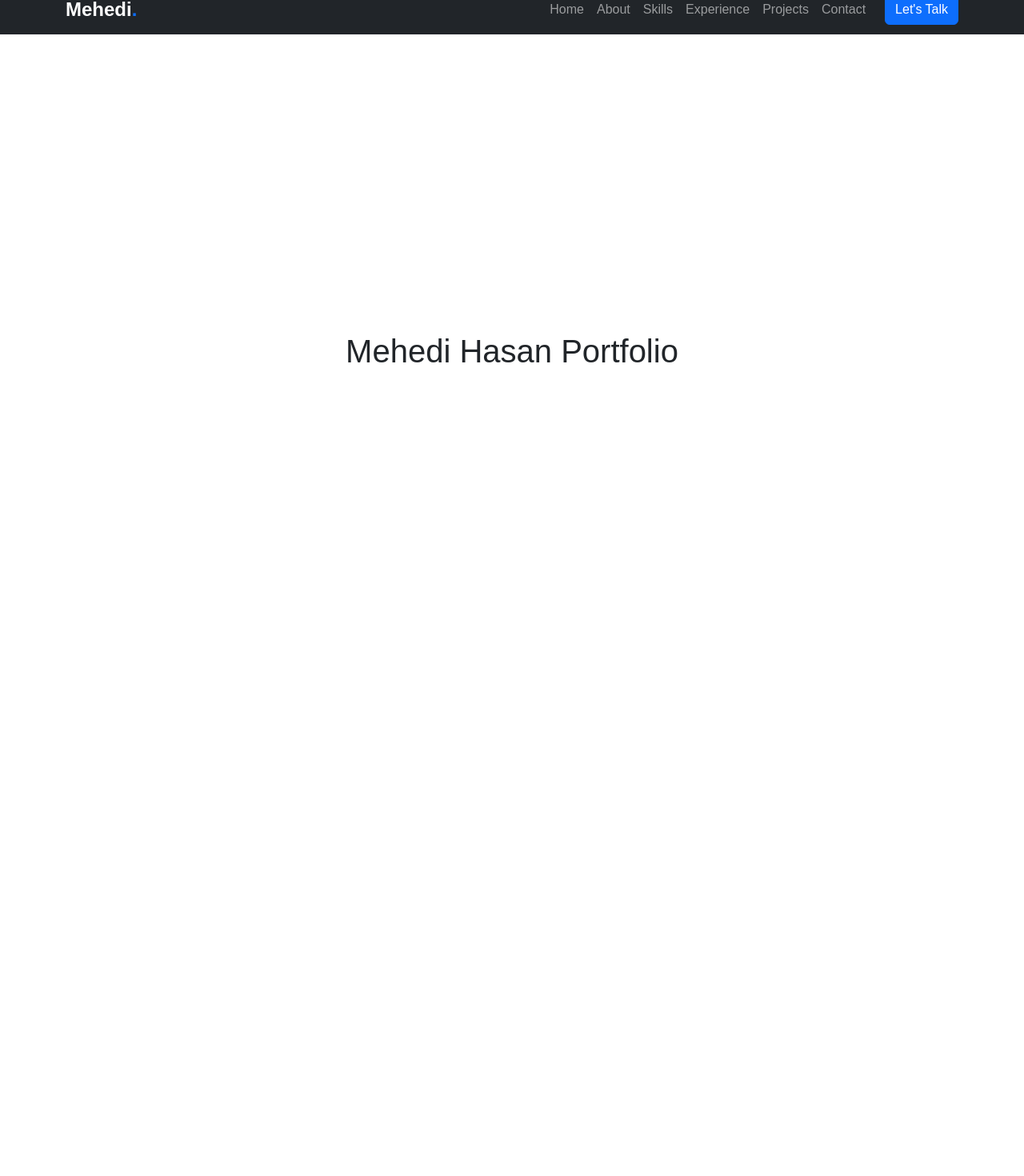
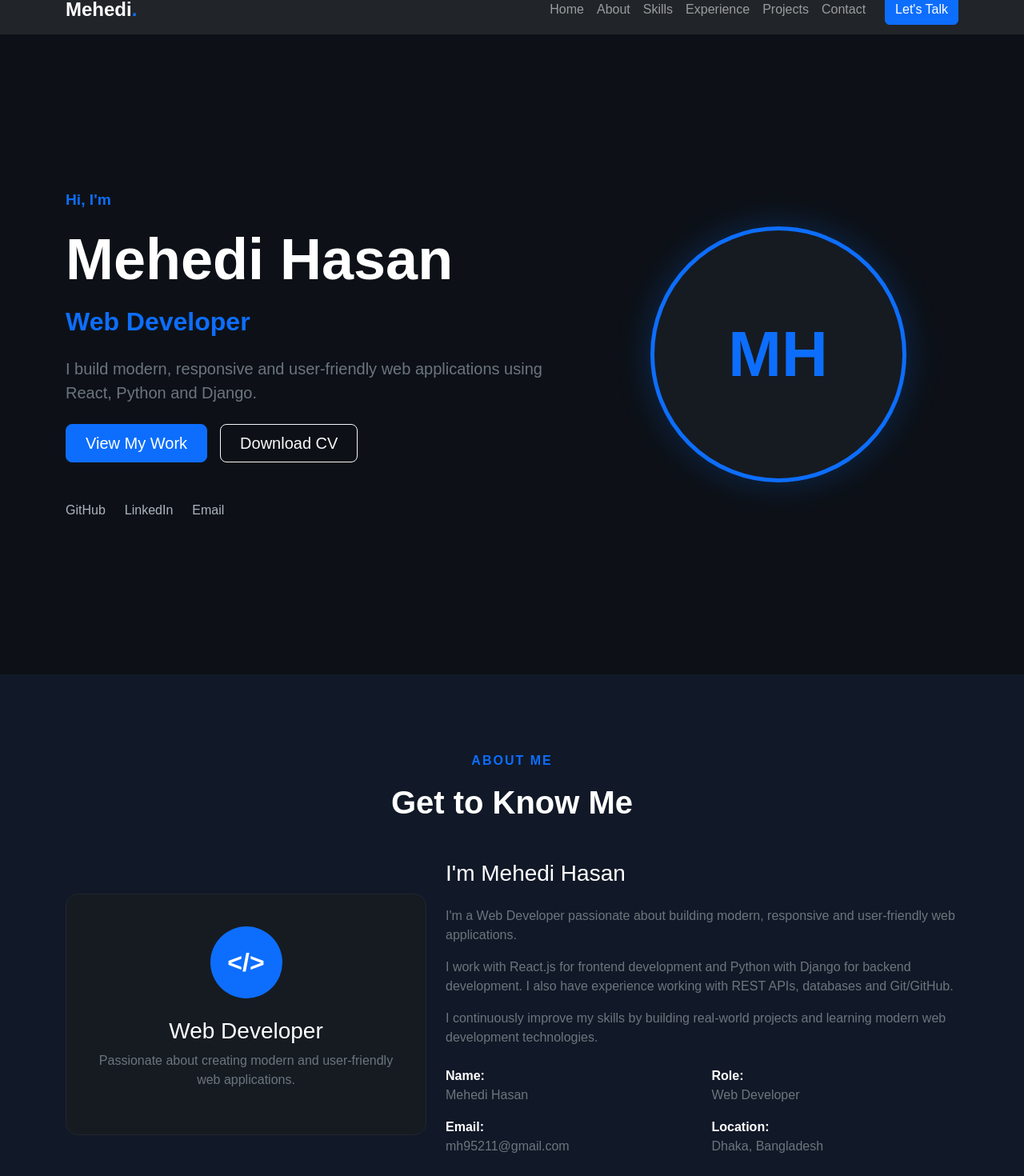
Before and after one commit to mehedi3635/mehedi-portfolio, a React (Vite) app: page / in a window 1280 px wide. Shown: the part 19-1489 px from the top of the page at 80% size. Before the commit the page ends 862 px from the top, so only its background shows below. Built offline with nearby package versions, Linux system fonts and the light colour scheme.

Commit message:
Add about section

```diff
--- a/src/App.jsx
+++ b/src/App.jsx
@@ -1,17 +1,13 @@
 import Navbar from "./components/Navbar";
+import Hero from "./components/Hero";
+import About from "./components/About";
 
 function App() {
   return (
     <>
       <Navbar />
-
-      <section
-        id="home"
-        style={{ height: "100vh" }}
-        className="d-flex align-items-center justify-content-center"
-      >
-        <h1>Mehedi Hasan Portfolio</h1>
-      </section>
+      <Hero />
+      <About />
     </>
   );
 }
--- a/src/components/About.jsx
+++ b/src/components/About.jsx
@@ -1,5 +1,109 @@
 function About() {
-  return <section>About Me</section>
+  return (
+    <section id="about" className="about-section py-5">
+      <div className="container py-5">
+
+        {/* Section Title */}
+        <div className="text-center mb-5">
+          <p className="section-subtitle">ABOUT ME</p>
+
+          <h2 className="section-title">
+            Get to Know Me
+          </h2>
+        </div>
+
+        <div className="row align-items-center">
+
+          {/* Left Side */}
+          <div className="col-lg-5 mb-4 mb-lg-0">
+
+            <div className="about-card">
+              <div className="about-icon">
+                &lt;/&gt;
+              </div>
+
+              <h3 className="mt-4">
+                Web Developer
+              </h3>
+
+              <p className="text-secondary">
+                Passionate about creating modern and
+                user-friendly web applications.
+              </p>
+            </div>
+
+          </div>
+
+          {/* Right Side */}
+          <div className="col-lg-7">
+
+            <h3 className="mb-4">
+              I'm Mehedi Hasan
+            </h3>
+
+            <p className="text-secondary">
+              I'm a Web Developer passionate about building
+              modern, responsive and user-friendly web
+              applications.
+            </p>
+
+            <p className="text-secondary">
+              I work with React.js for frontend development
+              and Python with Django for backend development.
+              I also have experience working with REST APIs,
+              databases and Git/GitHub.
+            </p>
+
+            <p className="text-secondary">
+              I continuously improve my skills by building
+              real-world projects and learning modern web
+              development technologies.
+            </p>
+
+            {/* Info */}
+            <div className="row mt-4">
+
+              <div className="col-sm-6 mb-3">
+                <strong>Name:</strong>
+                <br />
+                <span className="text-secondary">
+                  Mehedi Hasan
+                </span>
+              </div>
+
+              <div className="col-sm-6 mb-3">
+                <strong>Role:</strong>
+                <br />
+                <span className="text-secondary">
+                  Web Developer
+                </span>
+              </div>
+
+              <div className="col-sm-6 mb-3">
+                <strong>Email:</strong>
+                <br />
+                <span className="text-secondary">
+                  mh95211@gmail.com
+                </span>
+              </div>
+
+              <div className="col-sm-6 mb-3">
+                <strong>Location:</strong>
+                <br />
+                <span className="text-secondary">
+                  Dhaka, Bangladesh
+                </span>
+              </div>
+
+            </div>
+
+          </div>
+
+        </div>
+
+      </div>
+    </section>
+  );
 }
 
-export default About
+export default About;
--- a/src/components/Hero.jsx
+++ b/src/components/Hero.jsx
@@ -1,9 +1,98 @@
 function Hero() {
   return (
-    <section>
-      <h1>Hero Section</h1>
+    <section id="home" className="hero-section">
+      <div className="container">
+        <div className="row align-items-center min-vh-100">
+
+          {/* Hero Content */}
+          <div className="col-lg-7">
+
+            <p className="hero-subtitle mb-3">
+              Hi, I'm
+            </p>
+
+            <h1 className="display-2 fw-bold mb-3">
+              Mehedi Hasan
+            </h1>
+
+            <h2 className="hero-title mb-4">
+              Web Developer
+            </h2>
+
+            <p className="lead text-secondary mb-4">
+              I build modern, responsive and user-friendly
+              web applications using React, Python and Django.
+            </p>
+
+            {/* Buttons */}
+            <div className="d-flex flex-wrap gap-3">
+
+              <a
+                href="#projects"
+                className="btn btn-primary btn-lg px-4"
+              >
+                View My Work
+              </a>
+
+              <a
+                href="/Mehedi_Hasan_CV.pdf"
+                className="btn btn-outline-light btn-lg px-4"
+                download
+              >
+                Download CV
+              </a>
+
+            </div>
+
+            {/* Social Links */}
+            <div className="social-links mt-5">
+
+              <a
+                href="https://github.com/mehedi3635"
+                target="_blank"
+                rel="noreferrer"
+                className="text-decoration-none me-4"
+              >
+                GitHub
+              </a>
+
+              <a
+                href="https://www.linkedin.com/in/mehedi-hassan3635/"
+                target="_blank"
+                rel="noreferrer"
+                className="text-decoration-none me-4"
+              >
+                LinkedIn
+              </a>
+
+              <a
+                href="mailto:mh95211@gmail.com"
+                className="text-decoration-none"
+              >
+                Email
+              </a>
+
+            </div>
+
+          </div>
+
+          {/* Profile Image */}
+          <div className="col-lg-5 text-center mt-5 mt-lg-0">
+
+            <div className="hero-image-wrapper">
+
+              <div className="hero-image-placeholder">
+                MH
+              </div>
+
+            </div>
+
+          </div>
+
+        </div>
+      </div>
     </section>
-  )
+  );
 }
 
-export default Hero
+export default Hero;
--- a/src/index.css
+++ b/src/index.css
@@ -5,4 +5,113 @@ html {
 body {
   margin: 0;
   font-family: Arial, sans-serif;
+  background-color: #0d1117;
+  color: #ffffff;
 }
+
+.hero-section {
+  background-color: #0d1117;
+}
+
+.hero-subtitle {
+  color: #0d6efd;
+  font-size: 1.2rem;
+  font-weight: 600;
+}
+
+.hero-title {
+  color: #0d6efd;
+  font-size: 2rem;
+  font-weight: 600;
+}
+
+.social-links a {
+  color: #adb5bd;
+  transition: 0.3s ease;
+}
+
+.social-links a:hover {
+  color: #0d6efd;
+}
+
+.hero-image-wrapper {
+  display: flex;
+  justify-content: center;
+  align-items: center;
+}
+
+.hero-image-placeholder {
+  width: 320px;
+  height: 320px;
+  border-radius: 50%;
+  border: 5px solid #0d6efd;
+  display: flex;
+  align-items: center;
+  justify-content: center;
+  font-size: 5rem;
+  font-weight: bold;
+  color: #0d6efd;
+  background-color: #161b22;
+  box-shadow: 0 0 40px rgba(13, 110, 253, 0.25);
+}
+
+/* About */
+
+.about-section {
+  background-color: #111827;
+}
+
+.section-subtitle {
+  color: #0d6efd;
+  font-weight: 600;
+  letter-spacing: 2px;
+}
+
+.section-title {
+  font-size: 2.5rem;
+  font-weight: 700;
+}
+
+.about-card {
+  padding: 40px;
+  background-color: #161b22;
+  border-radius: 15px;
+  border: 1px solid #21262d;
+  text-align: center;
+}
+
+.about-icon {
+  width: 90px;
+  height: 90px;
+  margin: auto;
+  border-radius: 50%;
+  background-color: #0d6efd;
+  display: flex;
+  align-items: center;
+  justify-content: center;
+  font-size: 2rem;
+  font-weight: bold;
+}
+@media (max-width: 768px) {
+  .hero-section {
+    text-align: center;
+  }
+
+  .display-2 {
+    font-size: 3rem;
+  }
+
+  .hero-title {
+    font-size: 1.6rem;
+  }
+
+  .hero-image-placeholder {
+    width: 240px;
+    height: 240px;
+    font-size: 4rem;
+  }
+
+  .social-links {
+    margin-bottom: 30px;
+  }
+}
```
